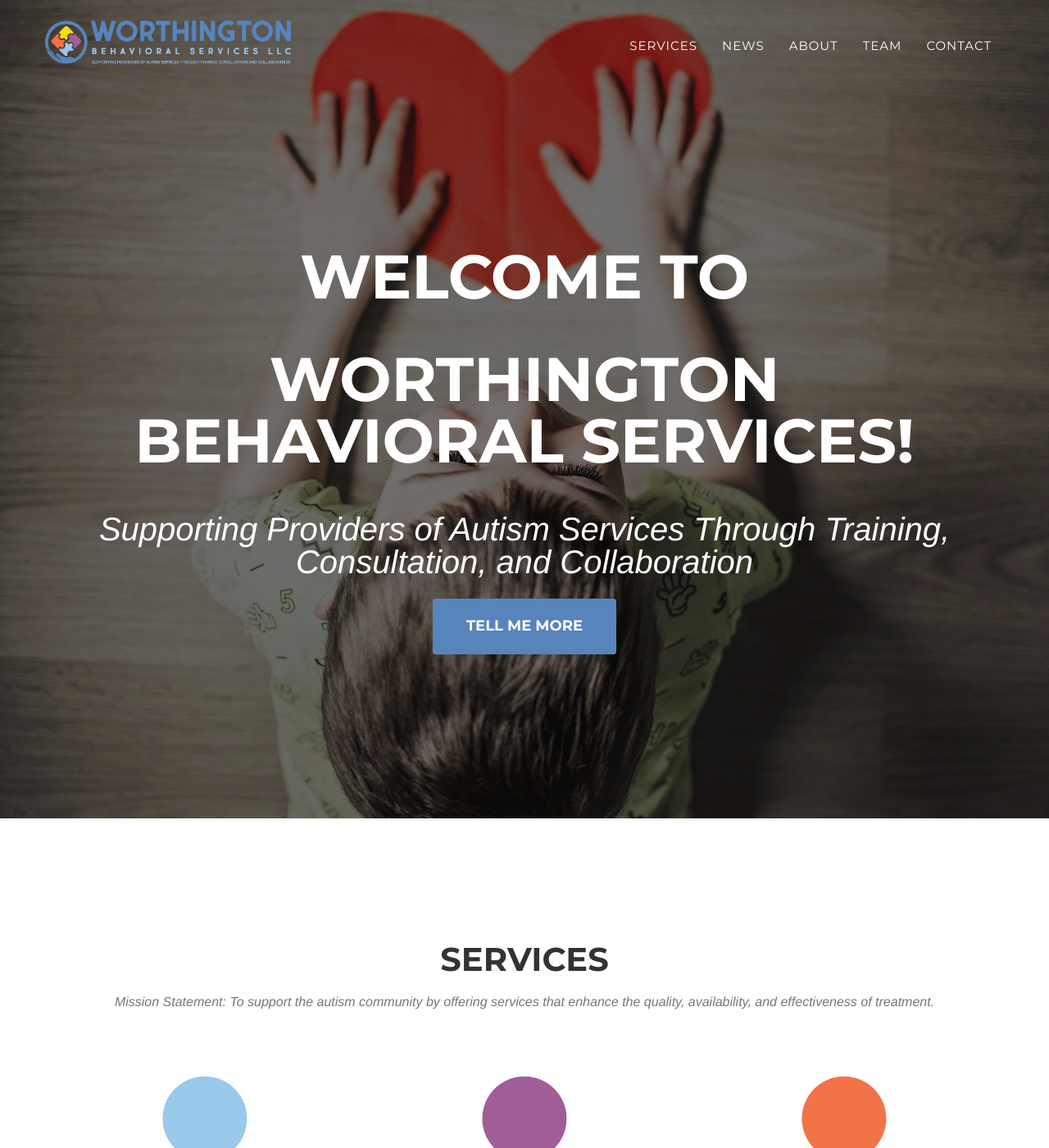
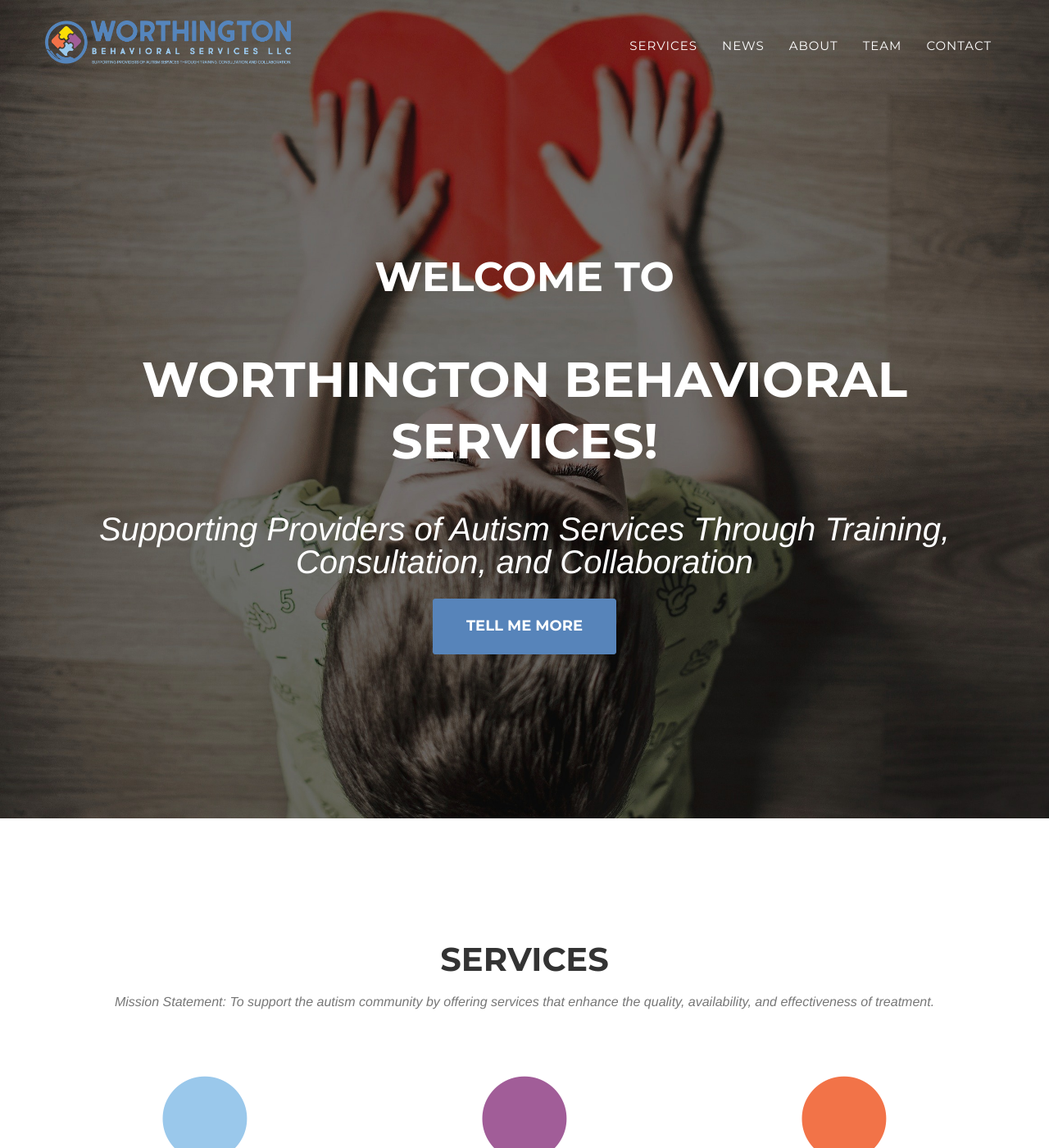
Before and after one commit to wbsllc/website, a Jekyll site: the page built from index.html, in a window 1280 px wide and 1400 px high. Shown: the whole window at 82% size. Built offline with Jekyll 4.4.1, drawn with Linux system fonts in a browser that asks for light colours; some web fonts are replaced.

Commit message:
Update agency.css

```diff
--- a/_includes/css/agency.css
+++ b/_includes/css/agency.css
@@ -343,7 +343,7 @@ header .intro-text .intro-heading-2 {
         margin-bottom: 50px;
         text-transform: uppercase;
         font-family: {{ site.data.template.font.primary }};
-        font-size: 75px;
+        font-size: 50px;
         font-weight: 700;
         line-height: 75px;
     }
@@ -352,7 +352,7 @@ header .intro-text .intro-heading-2 {
         margin-bottom: 50px;
         text-transform: uppercase;
         font-family: {{ site.data.template.font.primary }};
-        font-size: 75px;
+        font-size: 60px;
         font-weight: 700;
         line-height: 75px;
     }
```
